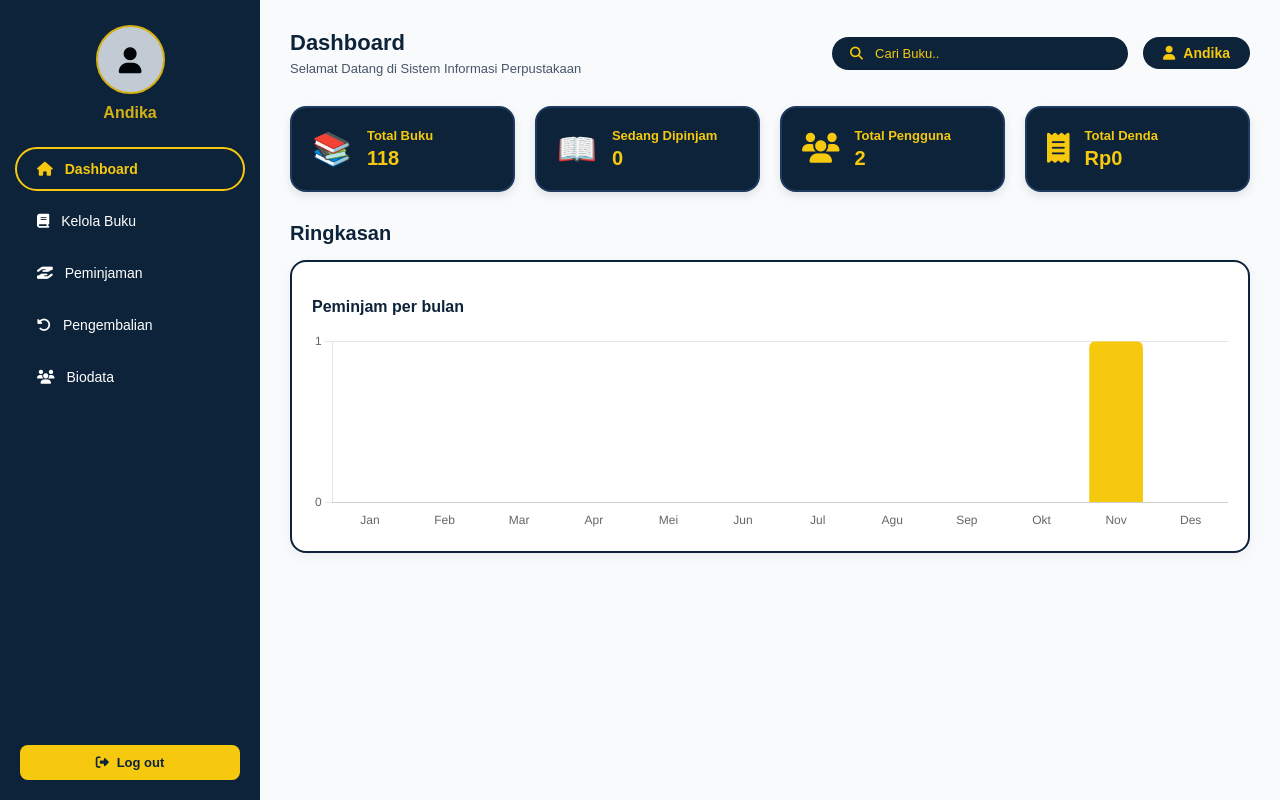
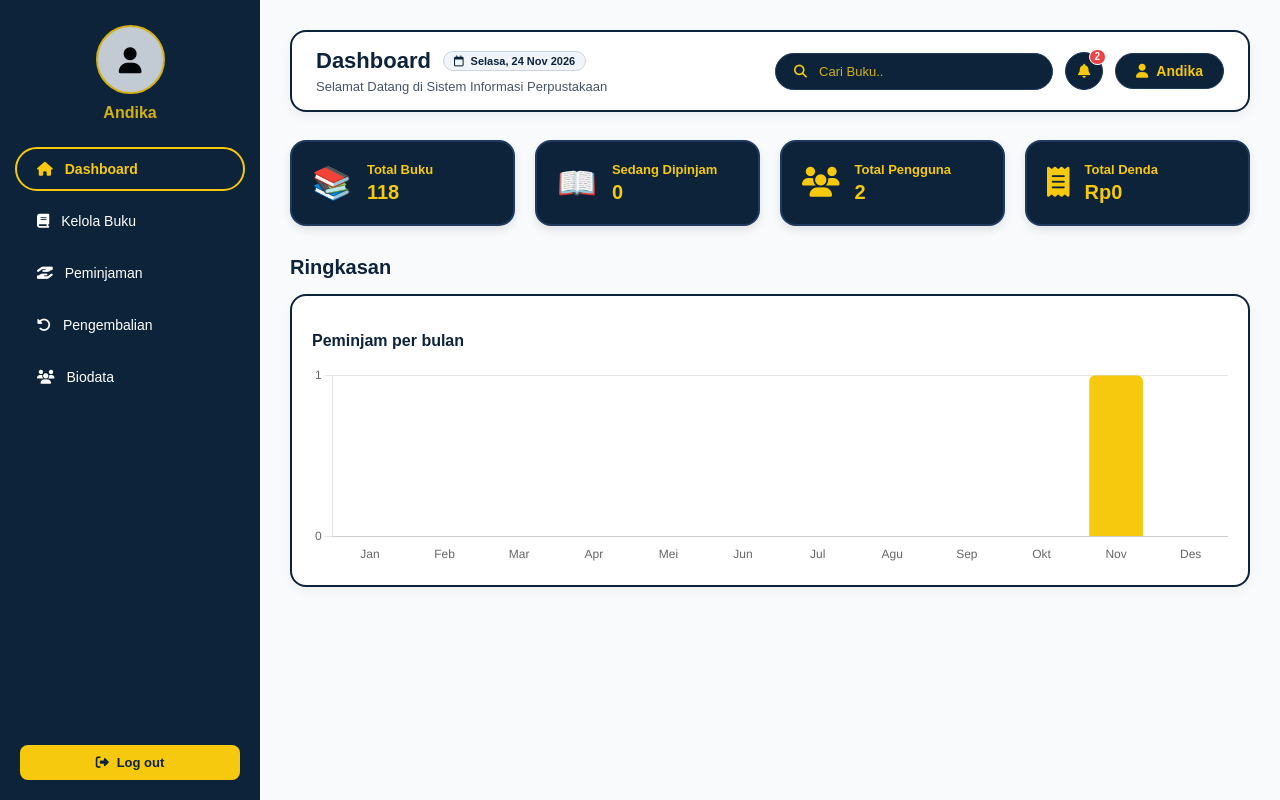
Before and after one commit to fashafirdaus21-hash/FREX, a Flask app: page /admin/dashboard in a window 1280 px wide. Run offline with Flask 3, Linux system fonts and the light colour scheme; a user stored in the database is signed in; data comes from the database, SQL or seed files in the repository; data that the repository does not hold is empty.

Commit message:
pp admin dashboard

```diff
--- a/static/style.css
+++ b/static/style.css
@@ -114,17 +114,23 @@ body {
     display: flex;
     justify-content: space-between;
     align-items: center;
-    margin-bottom: 30px;
+    margin-bottom: 28px;
+    background-color: #ffffff;
+    padding: 16px 24px;
+    border-radius: 16px;
+    border: 2px solid #0d233a;
+    box-shadow: 0 4px 12px rgba(13, 35, 58, 0.06);
 }
 
 .topbar-search {
     background-color: #0d233a;
-    padding: 8px 18px;
+    padding: 9px 18px;
     border-radius: 20px;
     display: flex;
     align-items: center;
     gap: 10px;
-    width: 260px;
+    width: 240px;
+    border: 1px solid #1e3a5f;
 }
 
 .topbar-search input {
@@ -138,18 +144,59 @@ body {
 
 .topbar-search input::placeholder {
     color: #f6c90e;
+    opacity: 0.85;
+}
+
+.topbar-notif-icon {
+    position: relative;
+    background-color: #0d233a;
+    color: #f6c90e;
+    width: 36px;
+    height: 36px;
+    border-radius: 50%;
+    display: flex;
+    align-items: center;
+    justify-content: center;
+    text-decoration: none;
+    font-size: 14px;
+    border: 1px solid #1e3a5f;
+    transition: transform 0.2s;
+}
+
+.topbar-notif-icon:hover {
+    transform: translateY(-2px);
+}
+
+.notif-dot {
+    position: absolute;
+    top: -4px;
+    right: -4px;
+    background-color: #ef4444;
+    color: #ffffff;
+    font-size: 10px;
+    font-weight: bold;
+    padding: 2px 5px;
+    border-radius: 10px;
+    border: 1.5px solid #ffffff;
+    line-height: 1;
 }
 
 .admin-badge-top {
     background-color: #0d233a;
     color: #f6c90e;
-    padding: 8px 20px;
+    padding: 9px 20px;
     border-radius: 20px;
     font-weight: bold;
     display: flex;
     align-items: center;
     gap: 8px;
     font-size: 14px;
+    border: 1px solid #1e3a5f;
+    transition: transform 0.2s;
+}
+
+.admin-badge-top:hover {
+    transform: translateY(-2px);
 }
 
 /* 4 Card Statistik */
--- a/templates/admin/dashboard.html
+++ b/templates/admin/dashboard.html
@@ -3,7 +3,7 @@
 <head>
     <meta charset="UTF-8">
     <title>Dashboard Admin - Perpustakaan</title>
-    <link rel="stylesheet" href="{{ url_for('static', filename='style.css') }}?v=7.0">
+    <link rel="stylesheet" href="{{ url_for('static', filename='style.css') }}?v=7.2">
     <link href="https://cdnjs.cloudflare.com/ajax/libs/font-awesome/6.4.0/css/all.min.css" rel="stylesheet">
     <script src="https://cdn.jsdelivr.net/npm/chart.js"></script>
 </head>
@@ -40,22 +40,31 @@
     <!-- MAIN CONTAINER -->
     <div class="main-container">
 
-        <!-- TOPBAR -->
+        <!-- TOPBAR (Struktur class tetap sama, diperkaya elemen visual) -->
         <header class="topbar-admin">
             <div>
-                <h2 style="color: #0d233a; margin: 0 0 5px 0; font-size: 22px;">Dashboard</h2>
+                <div style="display: flex; align-items: center; gap: 12px; margin-bottom: 5px;">
+                    <h2 style="color: #0d233a; margin: 0; font-size: 22px;">Dashboard</h2>
+                    <span id="tanggalHariIni" style="background: #f1f5f9; color: #0d233a; border: 1px solid #cbd5e1; padding: 3px 10px; border-radius: 20px; font-size: 11px; font-weight: bold;"></span>
+                </div>
                 <p style="color: #475569; margin: 0; font-size: 13px;">Selamat Datang di Sistem Informasi Perpustakaan</p>
             </div>
 
-            <div style="display: flex; align-items: center; gap: 15px;">
+            <div style="display: flex; align-items: center; gap: 12px;">
                 <!-- Search Bar -->
                 <div class="topbar-search">
                     <i class="fa-solid fa-search" style="color: #f6c90e; font-size: 13px;"></i>
                     <input type="text" placeholder="Cari Buku..">
                 </div>
 
+                <!-- Notifikasi Permintaan Peminjaman -->
+                <a href="/admin/peminjaman" class="topbar-notif-icon" title="Permintaan peminjaman menunggu">
+                    <i class="fa-solid fa-bell"></i>
+                    <span class="notif-dot">{{ peminjaman_menunggu if peminjaman_menunggu else 2 }}</span>
+                </a>
+
                 <!-- Badge Admin Kanan Atas -->
-                <div class="admin-badge-top">
+                <div class="admin-badge-top" onclick="openWaProfile()" style="cursor: pointer;" title="Klik untuk lihat profil">
                     <i class="fa-solid fa-user"></i> {{ session.get('nama', 'Admin') }}
                 </div>
             </div>
@@ -142,6 +151,10 @@
 
     <!-- SCRIPT JAVASCRIPT -->
     <script>
+        // Tanggal otomatis di header
+        const tglHeader = new Date().toLocaleDateString('id-ID', { weekday: 'long', day: 'numeric', month: 'short', year: 'numeric' });
+        document.getElementById('tanggalHariIni').innerHTML = `<i class="fa-regular fa-calendar" style="margin-right:4px;"></i> ${tglHeader}`;
+
         const canvasEl = document.getElementById('chartAdminDashboard');
         const ctx = canvasEl.getContext('2d');
         const dataBulanan = JSON.parse(canvasEl.dataset.bulanan || '[0,0,0,0,0,0,0,0,0,0,0,0]');
```
